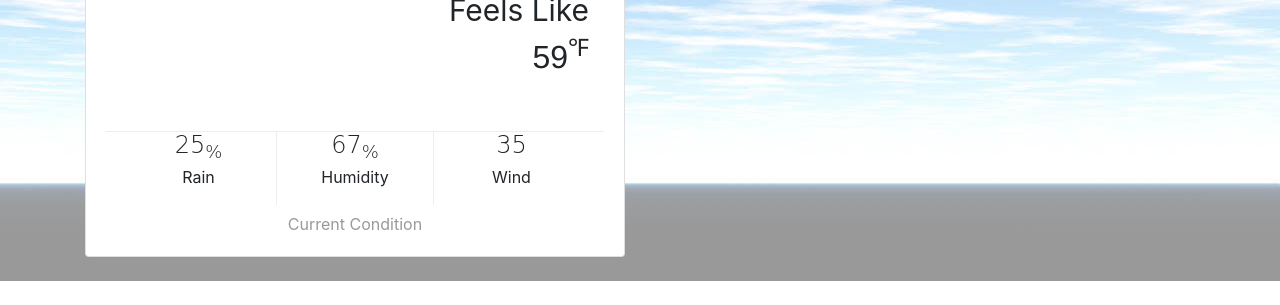
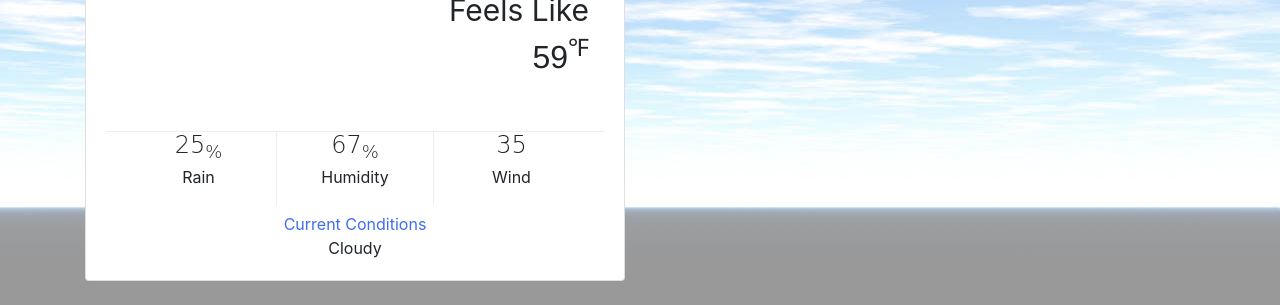
Before and after one commit to mike929/Project1, a plain HTML site: page index.html in a window 1280 px wide. Shown: the part 667-972 px from the top of the page. Before the commit the page ends 948 px from the top, so only its background shows below. Drawn offline with nearby package versions, Linux system fonts and the light colour scheme; no server answers; a web font is replaced by a local one.

Commit message:
alittleStyleForTheLeftCard2

```diff
--- a/assets/css/style.css
+++ b/assets/css/style.css
@@ -147,7 +147,7 @@ kbd {
 
 .card .footer {
     border-top: 1px solid #EEEEEE;
-    color: #999999;
+    color: #3f6eee;
     margin: 30px 0 0;
     padding: 80px 0 0;
     text-align: center;
@@ -164,6 +164,10 @@ kbd {
 
 #temp {
     font-size: 30px;
+}
+
+#condition {
+    text-align: center;
 }
 
 /*-----------------Card Rotation---------------------------*/
--- a/index.html
+++ b/index.html
@@ -204,7 +204,8 @@
                                 </div>
 
                             </div>
-                            <div class="footer">Current Condition</div>
+                            <div class="footer">Current Conditions</div>
+                            <div id="condition">Cloudy</div>
 
                         </div>
                     </div>
```
